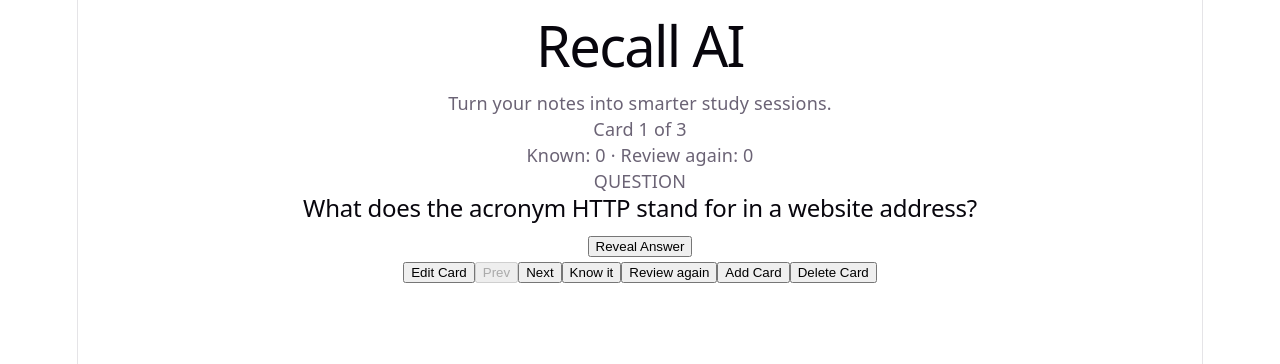
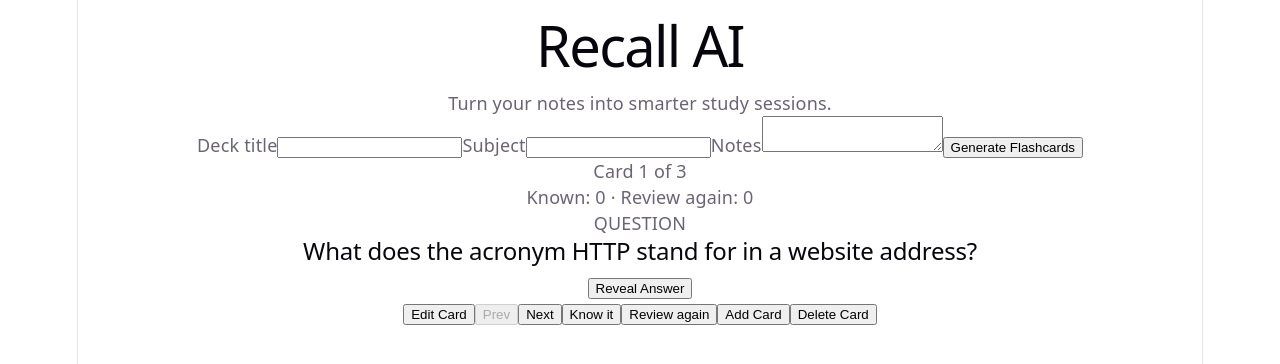
Before and after one commit to cherrybohra1111/RecallAI, a React (Vite) app: page / in a window 1280 px wide. Shown: the top 364 px of the page. Built offline with nearby package versions, Linux system fonts and the light colour scheme.

Commit message:
feat: add deck notes form

```diff
--- a/src/App.jsx
+++ b/src/App.jsx
@@ -3,6 +3,7 @@ import './App.css'
 import Header from './components/HeaderTemp.jsx'
 import Flashcard from './components/Flashcard.jsx'
 import CardEditor from './components/CardEditor.jsx'
+import DeckForm from './components/DeckForm.jsx'
 
 function App() {
   const [cards , setCards] = useState([
@@ -22,7 +23,8 @@ function App() {
   const [cardResults, setCardResults] = useState({})
 
   const [isEditing, setIsEditing] = useState(false);
-  const [isAdding, setIsAdding] = useState(false)
+  const [isAdding, setIsAdding] = useState(false);
+  const [deckInput, setDeckInput] = useState(null);
 
   const totalCards=cards.length;
   const [currentCardIndex, setCurrentCardIndex] = useState(0);
@@ -39,6 +41,15 @@ function App() {
     <>
       <Header />
         <main>
+          <DeckForm onGenerate={setDeckInput} />
+          {deckInput && (
+            <section>
+              <h2>Submitted deck details</h2>
+              <p>Title: {deckInput.title}</p>
+              <p>Subject: {deckInput.subject}</p>
+              <p>Notes: {deckInput.notes}</p>
+            </section>
+          )}
           {isEditing || isAdding ? (
             <CardEditor
               initialQuestion={isAdding ? '' : cards[currentCardIndex].question}
--- /dev/null
+++ b/src/components/DeckForm.jsx
@@ -0,0 +1,34 @@
+export default function DeckForm({onGenerate}) {
+  function handleSubmit(event) {
+    event.preventDefault()
+
+    const formData = new FormData(event.currentTarget)
+
+    onGenerate({
+      title: formData.get('title'),
+      subject: formData.get('subject'),
+      notes: formData.get('notes'),
+    })
+  }
+
+  return (
+    <form onSubmit={handleSubmit}>
+      <label>
+        Deck title
+        <input name="title" type="text" required />
+      </label>
+
+      <label>
+        Subject
+        <input name="subject" type="text" required />
+      </label>
+
+      <label>
+        Notes
+        <textarea name="notes" required />
+      </label>
+
+      <button type="submit">Generate Flashcards</button>
+    </form>
+  )
+}
```
